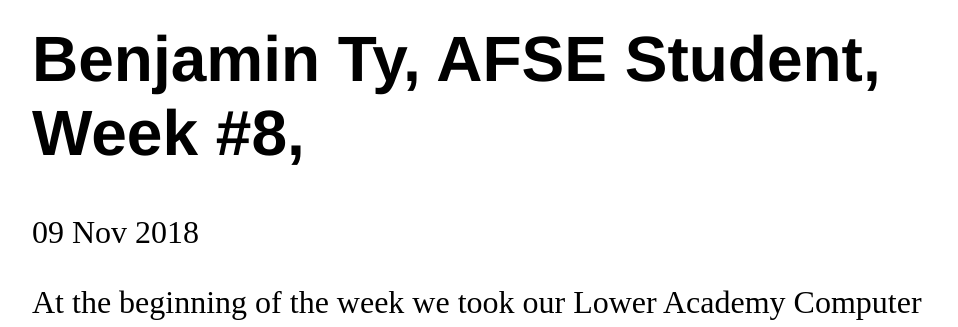
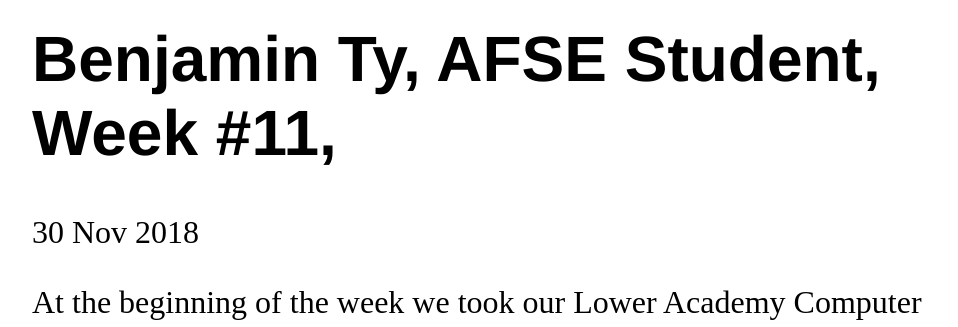
Before and after one commit to benjamint7604/benjamint7604.github.io, a Jekyll site: the page built from _posts/2018-11-30-Weekly-Reflection-11.md, in a window 1280 px wide. Shown: the part 221-548 px from the top of the page, without its empty margins (160-1118 px from the left). Built offline with Jekyll 4.4.1, drawn with Linux system fonts in a browser that asks for light colours.

Commit message:
Update 2018-11-30-Weekly-Reflection-11.md

```diff
--- a/_posts/2018-11-30-Weekly-Reflection-11.md
+++ b/_posts/2018-11-30-Weekly-Reflection-11.md
@@ -1,7 +1,7 @@
 ---
 layout: post
-title: "Benjamin Ty, AFSE Student, Week #8,"
-date: 2018-11-9
+title: "Benjamin Ty, AFSE Student, Week #11,"
+date: 2018-11-30
 ---
 
 At the beginning of the week we took our Lower Academy Computer Science Midterm Exam. With this we reviewed multiple mastery skills. We reviewed Mastery Skill 1, 3, 5. With these mastery skills displayed throughout the test with different levels of questions allowed us to assess what skill level we would be at. There were many interesting questions throughout the test, and some are worthy to talk about. One that is worthy to talk about is question number 16.
```
